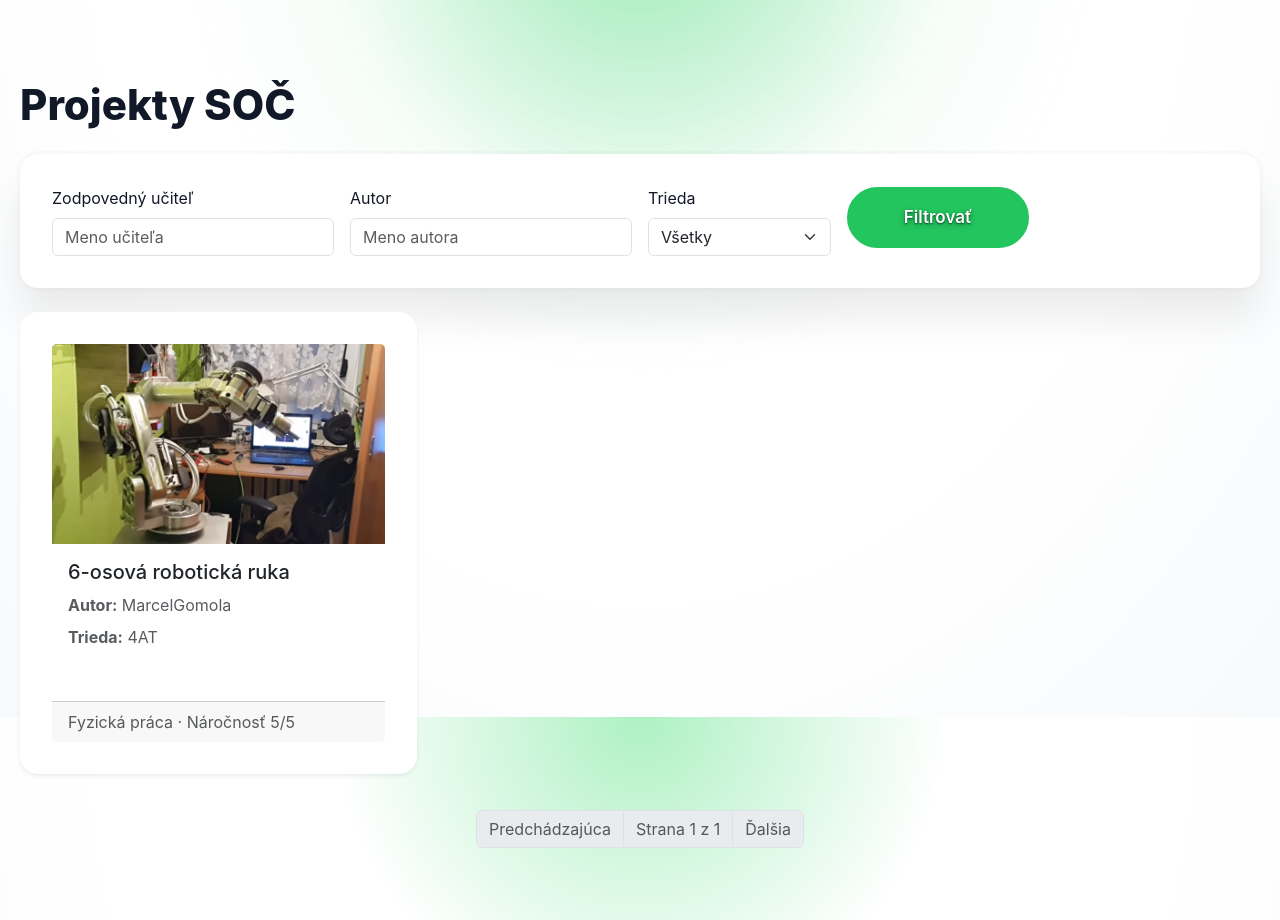
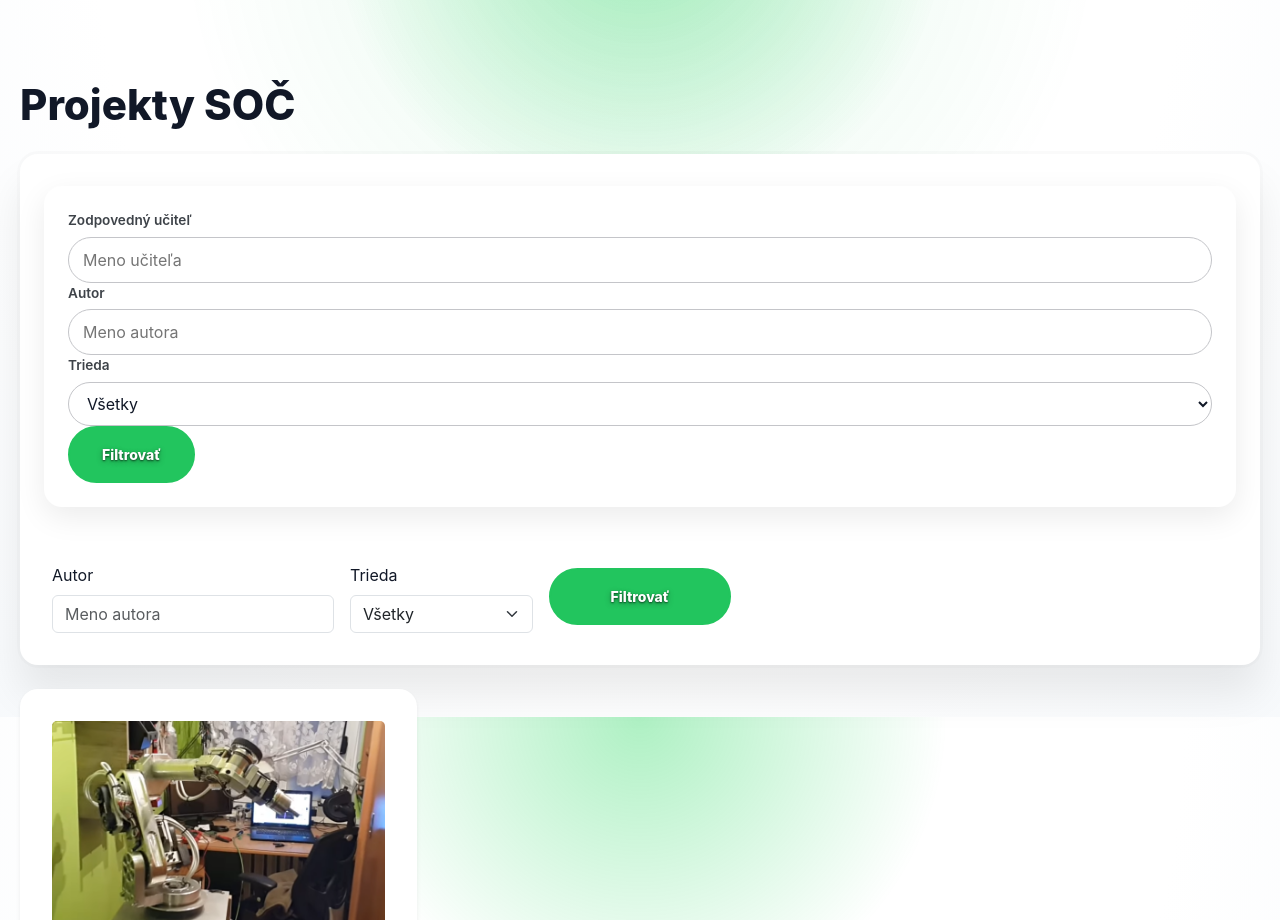
Before and after one commit to GrandpaCannibal043/4tak-soc, a Django app: page /projects/ in a window 1280 px wide. Shown: the part 83-1003 px from the top of the page. Run offline with Django 5.2, Linux system fonts and the light colour scheme; data comes from the database, SQL or seed files in the repository.

Commit message:
finalchanges7

```diff
--- a/projects/templates/projects/base.html
+++ b/projects/templates/projects/base.html
@@ -299,9 +299,7 @@
             line-height: 1.7;
         }
 
-        /* =========================
-        OSTROVČEKY (FEATURES)
-        ========================= */
+        /* OSTROVČEKY */
         .features {
             max-width: 1100px;
             margin: 80px auto;
@@ -328,7 +326,7 @@
             transition: all 0.3s ease;
         }
 
-        /* 🔥 glow overlay – napojený na tvoje pozadie */
+        /* glow overlay – napojený na tvoje pozadie */
         .feature::before {
             content: "";
             position: absolute;
@@ -433,8 +431,8 @@
 
             padding: 16px 32px;
             border-radius: 999px;
-            font-weight: 600;
-            font-size: 17px;
+            font-weight: 800;
+            font-size: 14px;
             text-decoration: none;
             cursor: pointer;
 
@@ -575,6 +573,67 @@
             outline: none;
             border-color: #22c55e;
             box-shadow: 0 0 0 2px rgba(34,197,94,0.25);
+        }
+
+
+        .filter-box {
+            background: var(--bg-card);
+            padding: 24px;
+            border-radius: 18px;
+            box-shadow: 0 10px 30px rgba(0,0,0,0.08);
+            margin-bottom: 40px;
+        }
+
+        .filter-form {
+            display: flex;
+            gap: 20px;
+            align-items: flex-end;
+            flex-wrap: wrap;
+        }
+
+        .filter-group {
+            display: flex;
+            flex-direction: column;
+            gap: 6px;
+            flex: 1;
+            min-width: 180px;
+        }
+
+        .filter-group label {
+            font-size: 0.85rem;
+            font-weight: 600;
+            color: var(--text-muted);
+        }
+
+        .filter-group input,
+        .filter-group select {
+            padding: 10px 14px;
+            border-radius: 999px;
+            border: 1px solid var(--bg-soft);
+            background: transparent;
+            color: var(--text-main);
+        }
+
+        /* focus */
+        .filter-group input:focus,
+        .filter-group select:focus {
+            outline: none;
+            border-color: var(--green);
+        }
+
+        /* button */
+        .filter-action {
+            display: flex;
+            align-items: flex-end;
+        }
+
+        body.dark .filter-box {
+            border: 1px solid rgba(255,255,255,0.05);
+        }
+
+        body.dark .filter-group input,
+        body.dark .filter-group select {
+            border: 1px solid rgba(255,255,255,0.1);
         }
 
         /* =========================
--- a/projects/templates/projects/project_list.html
+++ b/projects/templates/projects/project_list.html
@@ -10,22 +10,54 @@
     <div class="row g-3 align-items-end">
 
         <!-- MENTOR -->
-        <div class="col-md-3">
-            <label class="form-label">Zodpovedný učiteľ</label>
+        <div class="filter-box">
 
+            <form method="get" class="filter-form">
+
+                <div class="filter-group">
+                    <label>Zodpovedný učiteľ</label>
                     <input type="text"
                         name="mentor"
                         list="mentor-list"
                         value="{{ selected_mentor|default:'' }}"
-                class="form-control"
                         placeholder="Meno učiteľa">
+                </div>
+
+                <div class="filter-group">
+                    <label>Autor</label>
+                    <input type="text"
+                        name="author"
+                        value="{{ selected_author|default:'' }}"
+                        placeholder="Meno autora">
+                </div>
+
+                <div class="filter-group">
+                    <label>Trieda</label>
+                    <select name="class">
+                        <option value="">Všetky</option>
+                        {% for c in classes %}
+                            <option value="{{ c }}" {% if selected_class == c %}selected{% endif %}>
+                                {{ c }}
+                            </option>
+                        {% endfor %}
+                    </select>
+                </div>
+
+                <div class="filter-action">
+                    <button type="submit" class="btn btn-primary">
+                        Filtrovať
+                    </button>
+                </div>
+
+            </form>
+
+        </div>
 
         <datalist id="mentor-list">
             {% for teacher in teachers %}
                 <option value="{{ teacher.username }}">
             {% endfor %}
         </datalist>
-        </div>
 
 
         <!-- AUTOR -->
```
Lines whose indentation alone changed are shown as unchanged.
